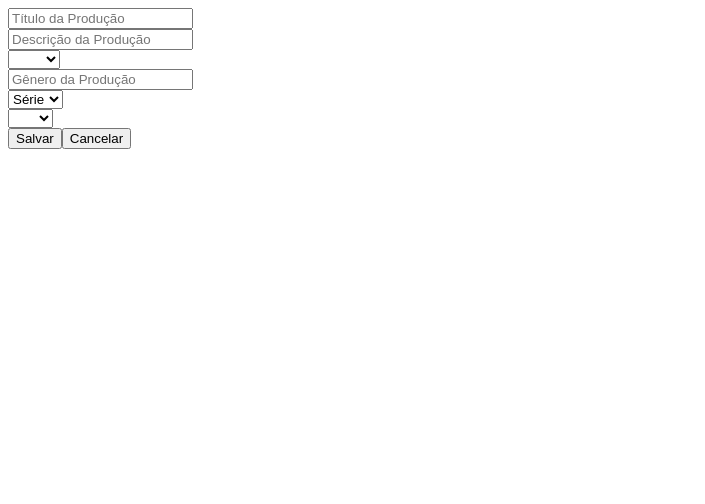
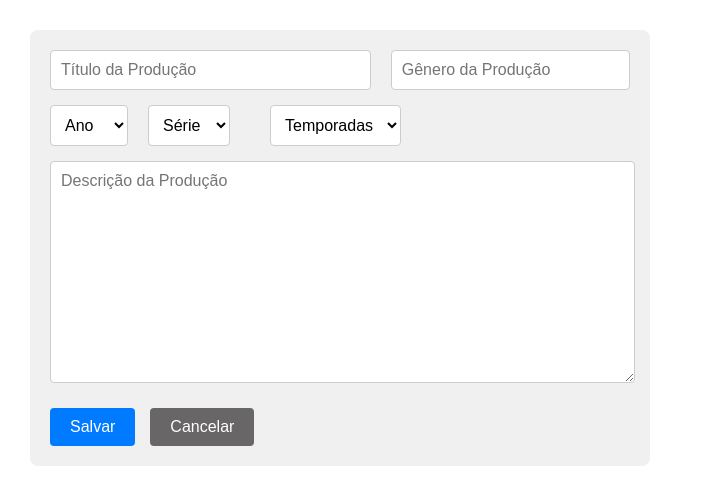
Before and after one commit to Geisbelly/sistema-de-midias-desc, a Next.js app: page / in a window 1280 px wide. Shown: the top 504 px of the page, without its empty margins (0-705 px from the left). Built offline with nearby package versions, Linux system fonts and the light colour scheme.

Commit message:
Continuação (adaptações, correções e estilização)

```diff
--- a/models/Filme.ts
+++ b/models/Filme.ts
@@ -19,8 +19,8 @@ export default class Filme extends Midia{
     }
 
     setDuracao(m: number, h: number){
-        this.duracao.hora = h;
-        this.duracao.minuto =m;
+        this.duracao.hora = m;
+        this.duracao.minuto =h;
     }
 
     getMidia(): { "nome": string; "descricao": string; "genero": string; "ano": number; "avaliacao": number; "duracao":{"hora":number; "minuto":number} } {
--- a/src/app/globals.css
+++ b/src/app/globals.css
@@ -1,23 +1,365 @@
+/* Global Styles */
+body {
+  font-family: Arial, sans-serif;
+  margin: 0;
+  padding: 0;
+  background-color: var(--background-color, #ffffff);
+  color: var(--text-color, #000000);
+}
+
+#cancelar{
+  --button-background: #686666;
+}
+
+#cancelar:hover{
+  --button-hover: #444444;
+}
+
+#nomeGenero{
+  display: flex;
+  flex-direction: row;
+  gap: 20px;
+}
+
+main > div:first-child textarea {
+  font-family: Arial, sans-serif;
+  font-size: 16px;
+  max-width: 97%;
+  width: 97%;
+  padding: 10px;
+  margin-bottom: 15px;
+  border: 1px solid var(--input-border, #ccc);
+  border-radius: 4px;
+  min-width: 97%;
+
+}
+
+#nome{
+  width: 55%;
+}
+
+#genero{
+  width: 40%;
+}
+
+#tipo{
+  display: flex;
+  flex-direction: row;
+  gap: 18px;
+  margin-bottom: 0px;
+}
+
+#seleções{
+  display: flex;
+  flex-direction: row;
+  gap: 20px;
+}
+
+#anoMidia{
+  display: flex;
+  flex-direction: row;
+  gap: 20px;
+}
 
 
+#tempoforfilme{
+  display: flex;
+  flex-direction: row;
+  gap: 20px;
+}
+
+#botoes{
+  display: flex;
+  flex-direction: row;
+  gap: 5px;
+}
+
+#descricao {
+  width: 100%;
+  height: 200px;
+  vertical-align: text-bottom;
+  overflow: auto;
+}
+
+
+#cabecalho{
+  display: flex;
+  flex-direction: row;
+  justify-content: space-between;
+  width: 100%;
+}
+
+
+main {
+  display: flex;
+  flex-direction: row;
+
+  padding: 30px;
+  gap: 20px;
+}
+
+main > div {
+  width: 100%;
+  max-width: 800px;
+}
+
+/* Form Styles */
+main > div:first-child {
+  display: flex;
+  background-color: var(--form-background, #f0f0f0);
+  padding: 20px;
+  border-radius: 8px;
+  margin-bottom: 30px;
+}
+
+main > div:first-child input[type="text"],
+main > div:first-child select {
+  max-width: 760px;
+  padding: 10px;
+  margin-bottom: 15px;
+  border: 1px solid var(--input-border, #ccc);
+  border-radius: 4px;
+  font-size: 16px;
+}
+
+main > div:first-child select {
+
+  background-color: var(--select-background, #fff);
+}
+
+main > div:first-child button {
+  padding: 10px 20px;
+  margin-right: 10px;
+  margin-top: 10px;
+  border: none;
+  border-radius: 4px;
+  background-color: var(--button-background, #007bff);
+  color: #ffffff;
+  cursor: pointer;
+  font-size: 16px;
+}
+
+main > div:first-child button:hover {
+  background-color: var(--button-hover, #0056b3);
+}
+
+/* Media List Styles */
+#midias {
+  list-style: none;
+  padding: 0;
+}
+
+ul{
+  margin-top: 0;
+
+}
+
+#form{
+  display: flex;
+  flex-direction: column;
+  max-height: auto;
+  height: 45%;
+
+}
+
+#midias li {
+  background-color: var(--item-background, #ffffff);
+  border: 1px solid var(--item-border, #ddd);
+  border-radius: 8px;
+  margin-bottom: 20px;
+  display: flex;
+  flex-direction: column;
+  padding-left: 20px;
+  padding-right: 20px;
+  padding-bottom: 20px;
+  padding-top: 5px;
+  align-items: flex-start;
+}
+
+#midias li #tipo {
+  width: 75%;
+  text-align: center;
+  margin-right: 20px;
+}
+
+#midias li #tipo #tipoFilme,
+#midias li #tipo #tipoSerie {
+  max-height: 18px;
+  min-height: 18px;
+  padding: 5px 10px;
+  border-radius: 4px;
+  color: #ffffff;
+  font-weight: bold;
+  align-items: center;
+  text-align: center;
+  justify-content: center;
+  display: flex;
+}
+
+#midias li #tipo #tipoFilme {
+  background-color: #28a745;
+}
+
+#midias li #tipo #tipoSerie {
+  background-color: #6f42c1;
+}
+
+#midias li #dados {
+  flex: 1;
+}
+
+#midias li #dados h3 {
+  margin: 0 0 10px 0;
+  font-size: 20px;
+}
+
+#midias li #dados #more {
+  color: var(--text-muted, #666666);
+  margin-bottom: 18px;
+  margin-top: 1px;
+}
+
+#midias li #dados #sinopse {
+  margin-bottom: 12px;
+  line-height: 1.5;
+}
+
+#midias li #dados #botoes {
+  margin-top: 12px;
+
+}
+
+#midias li #dados #botoes button {
+  padding: 8px 12px;
+  margin-right: 10px;
+  border: none;
+  border-radius: 4px;
+  cursor: pointer;
+  font-size: 14px;
+}
+
+#midias li #dados #botoes #editarBotao {
+  background-color: rgba(128, 178, 243, 0.932);
+  color: #ffffff;
+}
+
+#midias li #dados #botoes #editarBotao:hover {
+  background-color: rgb(47, 128, 235);
+}
+
+#midias li #dados #botoes #excluirBotao {
+  background-color: #dc3545;
+  color: #ffffff;
+}
+
+#midias li #dados #botoes #excluirBotao:hover {
+  background-color: #c82333;
+}
+
+/* Star Rating Styles */
+#avaliacao {
+  display: flex;
+  align-items: center;
+}
+
+#avaliacaoDiv {
+  display: flex;
+  align-items: center;
+  margin-left: auto;
+}
 
 .estrela {
   font-size: 24px;
   color: #ccc;
-
-}
-.estrela.up,
-.estrela.selected{
-  color: gold;
-
+  transition: color 0.2s;
 }
 
-
-.estrela:hover,
-.estrela:hover {
+.estrela.up,
+.estrela.selected {
   color: gold;
 }
 
-:root{
+.estrela:hover {
+  color: gold;
+  transform: scale(1.1);
+}
+
+/* Responsive Design */
+@media (max-width: 600px) {
+  #midias li {
+    flex-direction: column;
+  }
+
+  #midias li #tipo {
+    margin-bottom: 10px;
+    margin-right: 0;
+  }
+
+  #midias li #dados #botoes {
+    margin-top: 10px;
+  }
+}
+
+/* Light/Dark Mode */
+:root {
   color-scheme: light dark;
 }
+
+@media (prefers-color-scheme: dark) {
+  body {
+    --background-color: #121212;
+    --text-color: #e0e0e0;
+  }
+
+  main > div:first-child {
+    --form-background: #1e1e1e;
+  }
+
+  main > div:first-child input[type="text"],
+  main > div:first-child select {
+    background-color: #2c2c2c;
+    border-color: #444;
+    color: #e0e0e0;
+  }
+
+  main > div:first-child textarea {
+    font-family: Arial, sans-serif;
+    font-size: 16px;
+    background-color: #2c2c2c;
+    border-color: #444;
+    color: #e0e0e0;
+    max-width: 96%;
+    min-width: 96%;
+    max-height: 500px;
+    min-height:200px;;
+  }
+
+  main > div:first-child select {
+    --select-background: #2c2c2c;
+  }
+
+  main > div:first-child button {
+    --button-background: #0d6efd;
+  }
+
+  main > div:first-child button:hover {
+    --button-hover: #0b5ed7;
+  }
+
+  #cancelar{
+    --button-background: #686666;
+  }
+
+  #cancelar:hover{
+    --button-hover: #444444;
+  }
+
+  #midias li {
+    --item-background: #1e1e1e;
+    --item-border: #333;
+  }
+
+  #midias li #dados #more {
+    --text-muted: #aaaaaa;
+  }
+}
--- a/src/app/page.tsx
+++ b/src/app/page.tsx
@@ -1,10 +1,12 @@
 "use client";
+
 import localStoreMidias from "../../models/localStoreMidias";
 import Midia, { temporadas, horas } from "../../models/Midia";
 import Filme from "../../models/Filme";
 import Serie from "../../models/Serie";
 import { useEffect, useRef, useState } from "react";
 import  "../app/globals.css";
+
 
 const Home: React.FC = () => {
   const loc = new localStoreMidias();
@@ -15,27 +17,66 @@ const Home: React.FC = () => {
   const qtTemporadasRef = useRef<HTMLSelectElement>(null);
   const [emAlteracao, setEmAlteracao] = useState<boolean>(false);
   const [globalsAltere, setGlobalsAltere] = useState<Midia>();
+  const anoAtual = new Date().getFullYear()+100;
 
-  const gerarNum = (inicio: number, fim: number, elemento: string) => {
-    const selecion = document.getElementById(elemento);
 
+  const salvar = () =>{
+    if(emAlteracao){
+      if(globalsAltere)
+      alterarMidia(globalsAltere)
+      setGlobalsAltere(undefined)
+      setEmAlteracao(false)
+      Limpar()
+    }else{
+      addMidiaF()
+
+    }
+  }
+
+
+  useEffect(() => {
+    const midia = midiaRef.current;
+
+    if (midia) {
+      midia.addEventListener('change', verificar);
+    }
+
+    verificar();
+    gerarNum(1800, anoAtual, 'ano','Ano');
+    gerarNum(0, 152, 'horas','Hora(s)');
+    gerarNum(0, 59, 'minutos','Minutos');
+    gerarNum(1, 100, 'temporadas','Temporadas');
+    atualizarLista();
+    Limpar()
+
+  }, []);
+
+
+
+  const gerarNum = (inicio: number, fim: number, elemento: string, textPlace: string) => {
+    const selecion = document.getElementById(elemento) as HTMLSelectElement;
+
+    // Criação do placeholder como uma opção não selecionável
     const ele1 = document.createElement('option');
-    ele1.value = " ";
-    ele1.textContent = " ";
-
+    ele1.value = "";
+    ele1.textContent = textPlace;  // Define o texto do placeholder
+    ele1.disabled = true;            // Impede que o placeholder seja selecionado
+    ele1.selected = true;            // Mostra o placeholder como a opção padrão
+    ele1.hidden = true;              // Esconde o placeholder nas opções disponíveis
     selecion?.append(ele1);
 
     for (let i = inicio; i <= fim; i++) {
         const option = document.createElement('option');
         option.value = i.toString();
         option.textContent = i.toString();
+        option.id = i+" "+elemento
         if (selecion)
         selecion.appendChild(option);
 
     }
   }
 
-  const anoAtual = new Date().getFullYear()+100;
+
 
   const verificar = () => {
     const midia = midiaRef.current;
@@ -56,23 +97,6 @@ const Home: React.FC = () => {
       }
     }
   };
-
-  useEffect(() => {
-    const midia = midiaRef.current;
-
-    if (midia) {
-      midia.addEventListener('change', verificar);
-    }
-
-    verificar();
-    gerarNum(1800, anoAtual, 'ano');
-    gerarNum(0, 42, 'horas');
-    gerarNum(0, 59, 'minutos');
-    gerarNum(1, 100, 'temporadas');
-    atualizarLista();
-    Limpar()
-
-  }, []);
 
 
 
@@ -120,12 +144,14 @@ const Home: React.FC = () => {
 
       const divTipo = document.createElement('div');
       const divDados = document.createElement('div');
+      const divCabecalho = document.createElement('div');
       const divBotoes = document.createElement('div');
       const divAvaliacoes = document.createElement('div');
       divTipo.id = 'tipo';
       divAvaliacoes.id = 'avaliacaoDiv';
       divBotoes.id = 'botoes';
       divDados.id = 'dados';
+      divCabecalho.id = 'cabecalho'
 
       //Valores
       const titulo = document.createElement('h3');
@@ -135,7 +161,7 @@ const Home: React.FC = () => {
 
       titulo.id = `${f.getNome()}`;
       titulo.textContent = f.getNome();
-      divDados.appendChild(titulo);
+
 
       descricao.id = 'sinopse';
       descricao.textContent = f.getDescricao();
@@ -147,7 +173,7 @@ const Home: React.FC = () => {
         tipo.textContent = "Filme";
         divTipo.appendChild(tipo);
 
-        dadosMais.textContent = `${f.getAno()}  ${f.getGenero()}  ${f.getDura().hora}h ${f.getDura().minuto}min`;
+        dadosMais.textContent = `${f.getAno()}   |    ${f.getGenero()}    |    ${f.getDura().hora}h ${f.getDura().minuto}min`;
         divDados.appendChild(dadosMais);
         divDados.appendChild(descricao);
 
@@ -156,11 +182,12 @@ const Home: React.FC = () => {
         tipo.textContent = 'Série';
         divTipo.appendChild(tipo);
 
-        dadosMais.textContent = `${f.getAno()}  ${f.getGenero()}  temporadas: ${f.getDuracao().qtTempotadas}`;
+        dadosMais.textContent = `${f.getAno()}    |    ${f.getGenero()}   |    temporadas: ${f.getDuracao().qtTempotadas}`;
         divDados.appendChild(dadosMais);
         divDados.appendChild(descricao);
 
       }
+      divTipo.appendChild(titulo);
 
       //Botões
       criarBotaoEditar(f, divBotoes);
@@ -171,36 +198,27 @@ const Home: React.FC = () => {
       criarEstrelas(f, divAvaliacoes);
 
       //Adicionando no li
-      elementoMidia.appendChild(divTipo)
+      divCabecalho.appendChild(divTipo)
+      divCabecalho.appendChild(divAvaliacoes)
+      elementoMidia.appendChild(divCabecalho)
       elementoMidia.appendChild(divDados)
-      elementoMidia.appendChild(divAvaliacoes)
+
 
       document.getElementById('midias')?.appendChild(elementoMidia)
 
   }
 
-  const salvar = ()=>{
-    if(emAlteracao){
-      if(globalsAltere)
-      alterarMidia(globalsAltere)
-      setGlobalsAltere(undefined)
-      setEmAlteracao(false)
-      Limpar()
-    }else{
-      addMidiaF()
 
-    }
-  }
 
   const Limpar = () => {
     const nome = document.getElementById('nome') as HTMLInputElement;
     const desc = document.getElementById('descricao') as HTMLInputElement;
-    const ano = document.getElementById('ano') as HTMLInputElement;
+    const ano = document.getElementById('ano') as HTMLSelectElement;
     const genero = document.getElementById('genero') as HTMLInputElement;
 
     const h = horaRef.current;
-    const m = horaRef.current;
-    const t = horaRef.current;
+    const m = minutosRef.current;
+    const t = qtTemporadasRef.current;
     if(h && m) {
       h.selectedIndex = 0;
       m.selectedIndex = 0;
@@ -212,8 +230,8 @@ const Home: React.FC = () => {
 
     nome.value = '';
     desc.value = '';
-    ano.value = '';
-    genero.value='';
+    ano.selectedIndex = 0;
+    genero.value ='';
 
 
   }
@@ -222,7 +240,7 @@ const Home: React.FC = () => {
   const alterarMidia = (f: Midia) => {
     const nome = document.getElementById('nome') as HTMLInputElement;
     const desc = document.getElementById('descricao') as HTMLInputElement;
-    const ano = document.getElementById('ano') as HTMLInputElement;
+    const ano = document.getElementById('ano') as HTMLSelectElement;
     const genero = document.getElementById('genero') as HTMLInputElement;
 
 
@@ -256,6 +274,7 @@ const Home: React.FC = () => {
 
   }
 
+
   const criarBotaoExcluirMidia = (f: Midia, parentElement: HTMLElement) => {
     const botao = document.createElement('button');
     botao.id = 'excluirBotao'
@@ -267,16 +286,18 @@ const Home: React.FC = () => {
     parentElement.appendChild(botao);
   }
 
+
   const excluirMidia = (f: Midia) => {
     loc.setMidiaArray(loc.getMidiaArray().filter(m => m != f));
     atualizarLista();
   }
 
+
   const editarMidia = (f: Midia) => {
     const nome = document.getElementById('nome') as HTMLInputElement;
     const desc = document.getElementById('descricao') as HTMLInputElement;
-    const ano = document.getElementById('ano') as HTMLInputElement;
-    const genero = document.getElementById('genero') as HTMLInputElement;
+    const ano = document.getElementById('ano') as HTMLSelectElement;
+    const genero = document.getElementById('genero') as HTMLSelectElement;
     const midia = midiaRef.current;
     const hora = horaRef.current;
     const minutos = minutosRef.current;
@@ -285,7 +306,7 @@ const Home: React.FC = () => {
     if (nome && desc && ano && genero && midia) {
       nome.value = f.getNome();
       desc.value = f.getDescricao();
-      ano.value = f.getAno().toString();
+      ano.value = f.getAno()+"";
       genero.value = f.getGenero();
 
       verificar();
@@ -304,34 +325,6 @@ const Home: React.FC = () => {
 
   };
 
-  const cancelar = () =>{
-    const nome = document.getElementById('nome') as HTMLInputElement;
-    const desc = document.getElementById('descricao') as HTMLInputElement;
-    const ano = document.getElementById('ano') as HTMLInputElement;
-    const genero = document.getElementById('genero') as HTMLInputElement;
-
-    const midia = midiaRef.current;
-    const hora = horaRef.current;
-    const minutos = minutosRef.current;
-    const qtTemporadas = qtTemporadasRef.current;
-
-    if (midia && nome && desc && ano && genero) {
-      if (midia.value === 'filme') {
-        if (hora && minutos){
-        hora.selectedIndex = 0;
-        minutos.selectedIndex = 0;
-        }
-      } else {
-        if (qtTemporadas){
-          qtTemporadas.selectedIndex = 0;
-        }
-      }
-    }
-    nome.value = '';
-    desc.value = '';
-    ano.value = '';
-    genero.value='';
-  }
 
   const criarBotaoEditar = (f: Midia, parentElement: HTMLElement) =>{
       const botao = document.createElement('button');
@@ -339,14 +332,17 @@ const Home: React.FC = () => {
       botao.textContent = 'Editar'
 
       botao.addEventListener('click', () =>{
+
         editarMidia(f);
         setEmAlteracao(true)
         setGlobalsAltere(f)
+        verificar()
 
       })
 
       parentElement.appendChild(botao);
   }
+
 
   const criarEstrelas = (f: Midia, parentElement: HTMLElement) => {
       const ava = document.createElement('div');
@@ -408,10 +404,18 @@ const Home: React.FC = () => {
             estrela.classList.remove('up');
           })
         })
+
+
+
       }
+
+
+
+
 
       parentElement.appendChild(ava);
   };
+
 
   const atualizarLista = () =>{
     loc.initializeLocalStorage()
@@ -421,30 +425,30 @@ const Home: React.FC = () => {
 
       loc.getMidiaArray().forEach( f => {
           criarElemento(f);
+
       } )
   }
 
 
 
-
-
   return (
     <main>
-    <div>
+    <div id="form">
+      <div id="nomeGenero">
       <input type="text" id="nome" name="nome" placeholder="Título da Produção" />
-      <br />
-      <input type="text" id="descricao" name="descricao" placeholder="Descrição da Produção" />
-      <br />
+      <input type="text" id="genero" name="genero" placeholder="Gênero da Produção" />
+      </div>
+
+      <div id="seleções">
+      <div id="anoMidia">
       <select id="ano" name="ano"  required></select>
-      <br />
-      <input type="text" id="genero" name="genero" placeholder="Gênero da Produção" />
-      <br />
       <select id="midia" name="midia" ref={midiaRef}>
         <option value="serie">Série</option>
         <option value="filme">Filme</option>
       </select>
-      <br />
+      </div>
 
+      <div id='tempoforfilme'>
       <select
         id="horas"
         name="horas"
@@ -458,16 +462,24 @@ const Home: React.FC = () => {
         style={{ display: 'none' }}
         ref={minutosRef}
       ></select>
+      </div>
 
+      <div id='tempoforserie'>
       <select
         id="temporadas"
         name="temporadas"
         style={{ display: 'none' }}
         ref={qtTemporadasRef}
       ></select>
+      </div>
+      </div>
 
+      <textarea id="descricao" name="descricao" placeholder="Descrição da Produção" />
+
+      <div id="botoes">
       <button id= 'salvar' onClick={salvar}>Salvar</button>
-      <button onClick={cancelar}>Cancelar</button>
+      <button onClick={Limpar} id="cancelar">Cancelar</button>
+      </div>
     </div>
     <div>
       <ul id='midias'>
@@ -478,4 +490,6 @@ const Home: React.FC = () => {
   );
 }
 
+
+
 export default Home;
```
Also changed, not shown: models/localStoreMidias.ts (+6 -2 lines).
